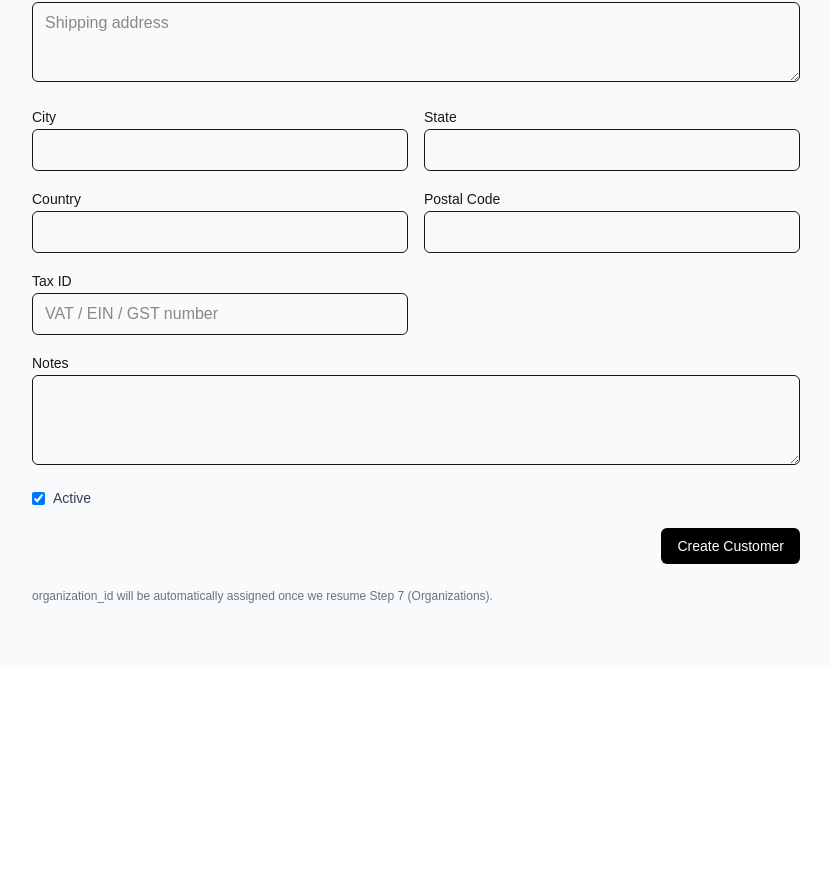
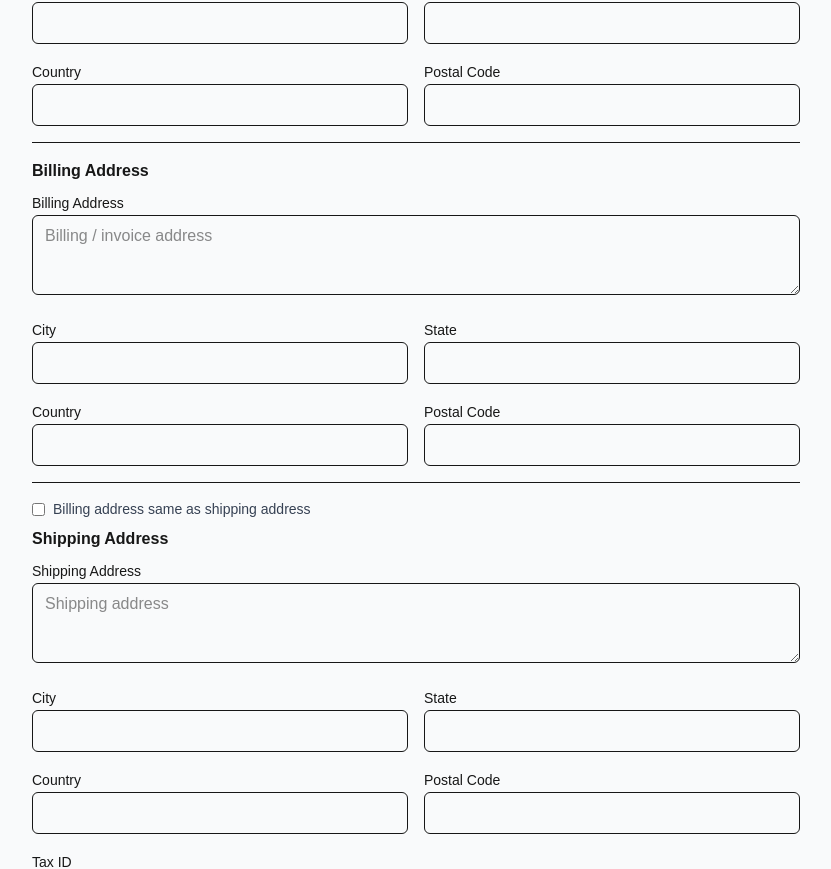
Before and after one commit to Techportal-co/invoice-maker, a Next.js app in the folder web/: page /customers/create in a window 1280 px wide. Shown: the part 433-1302 px from the top of the page, without its empty margins (288-1119 px from the left). Before the commit the page ends 1101 px from the top, so only its background shows below. Built offline with nearby package versions, Linux system fonts and the light colour scheme; no server answers.

Commit message:
Expand customer create form with billing/shipping address fields

```diff
--- a/web/app/api/test/customers/[id]/route.ts
+++ b/web/app/api/test/customers/[id]/route.ts
@@ -44,7 +44,15 @@ export async function PATCH(
     "website",
     "address",
     "billing_address",
+    "billing_city",
+    "billing_state",
+    "billing_country",
+    "billing_postal_code",
     "shipping_address",
+    "shipping_city",
+    "shipping_state",
+    "shipping_country",
+    "shipping_postal_code",
     "city",
     "state",
     "country",
--- a/web/app/api/test/customers/route.ts
+++ b/web/app/api/test/customers/route.ts
@@ -55,7 +55,15 @@ export async function POST(req: Request) {
       website: body?.website ?? null,
       address: body?.address ?? null,
       billing_address: body?.billing_address ?? null,
+      billing_city: body?.billing_city ?? null,
+      billing_state: body?.billing_state ?? null,
+      billing_country: body?.billing_country ?? null,
+      billing_postal_code: body?.billing_postal_code ?? null,
       shipping_address: body?.shipping_address ?? null,
+      shipping_city: body?.shipping_city ?? null,
+      shipping_state: body?.shipping_state ?? null,
+      shipping_country: body?.shipping_country ?? null,
+      shipping_postal_code: body?.shipping_postal_code ?? null,
       city: body?.city ?? null,
       state: body?.state ?? null,
       country: body?.country ?? null,
--- a/web/app/customers/create/page.tsx
+++ b/web/app/customers/create/page.tsx
@@ -19,7 +19,15 @@ export default function CreateCustomerPage() {
     website: "",
     address: "",
     billing_address: "",
+    billing_city: "",
+    billing_state: "",
+    billing_country: "",
+    billing_postal_code: "",
     shipping_address: "",
+    shipping_city: "",
+    shipping_state: "",
+    shipping_country: "",
+    shipping_postal_code: "",
     city: "",
     state: "",
     country: "",
@@ -28,9 +36,20 @@ export default function CreateCustomerPage() {
     notes: "",
     is_active: true,
   });
+  const [sameAsBilling, setSameAsBilling] = useState(false);
 
   const setValue = (key: keyof typeof form, value: any) => {
-    setForm((prev) => ({ ...prev, [key]: value }));
+    setForm((prev) => {
+      const next = { ...prev, [key]: value };
+      if (sameAsBilling && key.startsWith("billing_")) {
+        const suffix = key.replace("billing_", "");
+        const shipKey = `shipping_${suffix}` as keyof typeof form;
+        if (shipKey in next) {
+          (next as any)[shipKey] = value;
+        }
+      }
+      return next;
+    });
   };
 
   const onSubmit = async (e: React.FormEvent) => {
@@ -55,7 +74,15 @@ export default function CreateCustomerPage() {
       "website",
       "address",
       "billing_address",
+      "billing_city",
+      "billing_state",
+      "billing_country",
+      "billing_postal_code",
       "shipping_address",
+      "shipping_city",
+      "shipping_state",
+      "shipping_country",
+      "shipping_postal_code",
       "city",
       "state",
       "country",
@@ -150,22 +177,12 @@ export default function CreateCustomerPage() {
           </div>
 
           <div className="space-y-1 md:col-span-2">
-            <label className="text-sm font-medium">Billing Address</label>
+            <label className="text-sm font-medium">Address</label>
             <textarea
               className="border rounded-md px-3 py-2 w-full min-h-[80px]"
-              value={form.billing_address}
-              onChange={(e) => setValue("billing_address", e.target.value)}
-              placeholder="Billing / invoice address"
-            />
-          </div>
-
-          <div className="space-y-1 md:col-span-2">
-            <label className="text-sm font-medium">Shipping Address</label>
-            <textarea
-              className="border rounded-md px-3 py-2 w-full min-h-[80px]"
-              value={form.shipping_address}
-              onChange={(e) => setValue("shipping_address", e.target.value)}
-              placeholder="Shipping address"
+              value={form.address}
+              onChange={(e) => setValue("address", e.target.value)}
+              placeholder="General address"
             />
           </div>
 
@@ -203,6 +220,123 @@ export default function CreateCustomerPage() {
               value={form.postal_code}
               onChange={(e) => setValue("postal_code", e.target.value)}
             />
+          </div>
+
+          <div className="md:col-span-2 border-t pt-4 space-y-2">
+            <h2 className="text-base font-semibold">Billing Address</h2>
+            <div className="grid grid-cols-1 md:grid-cols-2 gap-4">
+              <div className="space-y-1 md:col-span-2">
+                <label className="text-sm font-medium">Billing Address</label>
+                <textarea
+                  className="border rounded-md px-3 py-2 w-full min-h-[80px]"
+                  value={form.billing_address}
+                  onChange={(e) => setValue("billing_address", e.target.value)}
+                  placeholder="Billing / invoice address"
+                />
+              </div>
+              <div className="space-y-1">
+                <label className="text-sm font-medium">City</label>
+                <input
+                  className="border rounded-md px-3 py-2 w-full"
+                  value={form.billing_city}
+                  onChange={(e) => setValue("billing_city", e.target.value)}
+                />
+              </div>
+              <div className="space-y-1">
+                <label className="text-sm font-medium">State</label>
+                <input
+                  className="border rounded-md px-3 py-2 w-full"
+                  value={form.billing_state}
+                  onChange={(e) => setValue("billing_state", e.target.value)}
+                />
+              </div>
+              <div className="space-y-1">
+                <label className="text-sm font-medium">Country</label>
+                <input
+                  className="border rounded-md px-3 py-2 w-full"
+                  value={form.billing_country}
+                  onChange={(e) => setValue("billing_country", e.target.value)}
+                />
+              </div>
+              <div className="space-y-1">
+                <label className="text-sm font-medium">Postal Code</label>
+                <input
+                  className="border rounded-md px-3 py-2 w-full"
+                  value={form.billing_postal_code}
+                  onChange={(e) => setValue("billing_postal_code", e.target.value)}
+                />
+              </div>
+            </div>
+          </div>
+
+          <div className="md:col-span-2 border-t pt-4 space-y-2">
+            <div className="flex items-center gap-2">
+              <input
+                type="checkbox"
+                checked={sameAsBilling}
+                onChange={(e) => {
+                  const checked = e.target.checked;
+                  setSameAsBilling(checked);
+                  if (checked) {
+                    setForm((prev) => ({
+                      ...prev,
+                      shipping_address: prev.billing_address,
+                      shipping_city: prev.billing_city,
+                      shipping_state: prev.billing_state,
+                      shipping_country: prev.billing_country,
+                      shipping_postal_code: prev.billing_postal_code,
+                    }));
+                  }
+                }}
+              />
+              <span className="text-sm text-gray-700">
+                Billing address same as shipping address
+              </span>
+            </div>
+            <h2 className="text-base font-semibold">Shipping Address</h2>
+            <div className="grid grid-cols-1 md:grid-cols-2 gap-4">
+              <div className="space-y-1 md:col-span-2">
+                <label className="text-sm font-medium">Shipping Address</label>
+                <textarea
+                  className="border rounded-md px-3 py-2 w-full min-h-[80px]"
+                  value={form.shipping_address}
+                  onChange={(e) => setValue("shipping_address", e.target.value)}
+                  placeholder="Shipping address"
+                />
+              </div>
+              <div className="space-y-1">
+                <label className="text-sm font-medium">City</label>
+                <input
+                  className="border rounded-md px-3 py-2 w-full"
+                  value={form.shipping_city}
+                  onChange={(e) => setValue("shipping_city", e.target.value)}
+                />
+              </div>
+              <div className="space-y-1">
+                <label className="text-sm font-medium">State</label>
+                <input
+                  className="border rounded-md px-3 py-2 w-full"
+                  value={form.shipping_state}
+                  onChange={(e) => setValue("shipping_state", e.target.value)}
+                />
+              </div>
+              <div className="space-y-1">
+                <label className="text-sm font-medium">Country</label>
+                <input
+                  className="border rounded-md px-3 py-2 w-full"
+                  value={form.shipping_country}
+                  onChange={(e) => setValue("shipping_country", e.target.value)}
+                />
+              </div>
+              <div className="space-y-1">
+                <label className="text-sm font-medium">Postal Code</label>
+                <input
+                  className="border rounded-md px-3 py-2 w-full"
+                  value={form.shipping_postal_code}
+                  onChange={(e) => setValue("shipping_postal_code", e.target.value)}
+                />
+              </div>
+            </div>
           </div>
 
           <div className="space-y-1">
```
